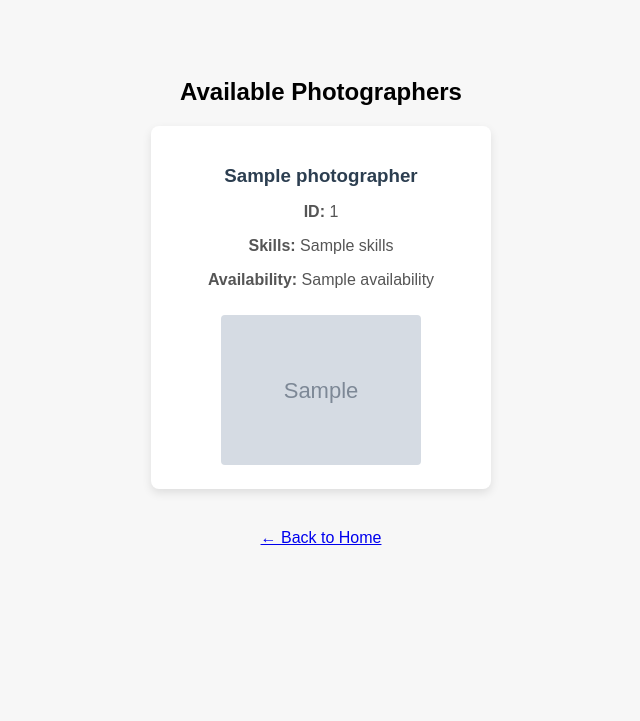
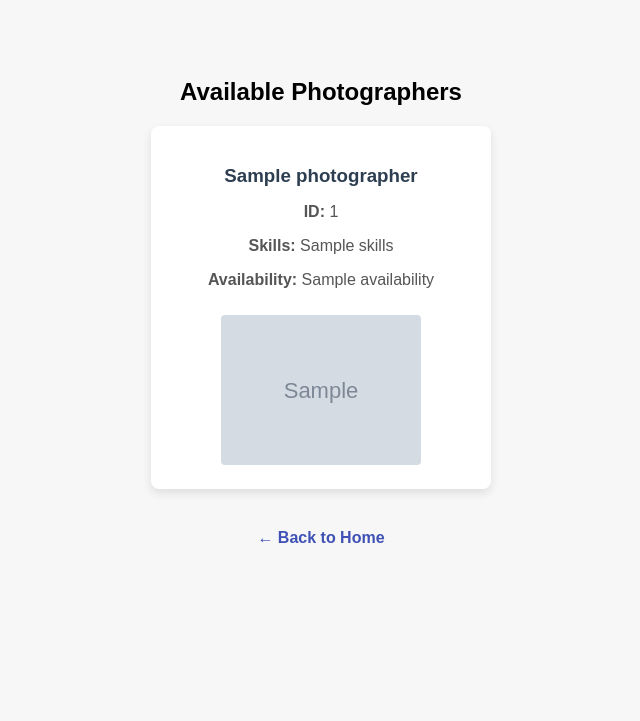
Before and after one commit to Sandeep1098-pil/CaptureMoment, a Flask app: template templates/photographers.html in a window 1280 px wide. Shown: the top 721 px of the page, without its empty margins (319-959 px from the left). Run offline with Flask 3, Linux system fonts and the light colour scheme; the template is opened without the code that fills it: most values are stand-ins (such as "Sample title", 1, 10 or a date in 2020); grey boxes marked "Sample" are stand-in pictures.

Commit message:
Update photographers.html

```diff
--- a/templates/photographers.html
+++ b/templates/photographers.html
@@ -5,7 +5,7 @@
   <style>
     body {
       background-color: #f7f7f7;
-      font-family: Arial;
+      font-family: Arial, sans-serif;
       text-align: center;
       padding: 50px;
     }
@@ -30,6 +30,13 @@
       width: 200px;
       height: auto;
     }
+    a {
+      display: inline-block;
+      margin-top: 20px;
+      color: #3f51b5;
+      text-decoration: none;
+      font-weight: bold;
+    }
   </style>
 </head>
 <body>
@@ -50,6 +57,6 @@
     </div>
   {% endfor %}
 
-  <a href="/" style="display: inline-block; margin-top: 20px;">← Back to Home</a>
+  <a href="/">← Back to Home</a>
 </body>
 </html>
```
